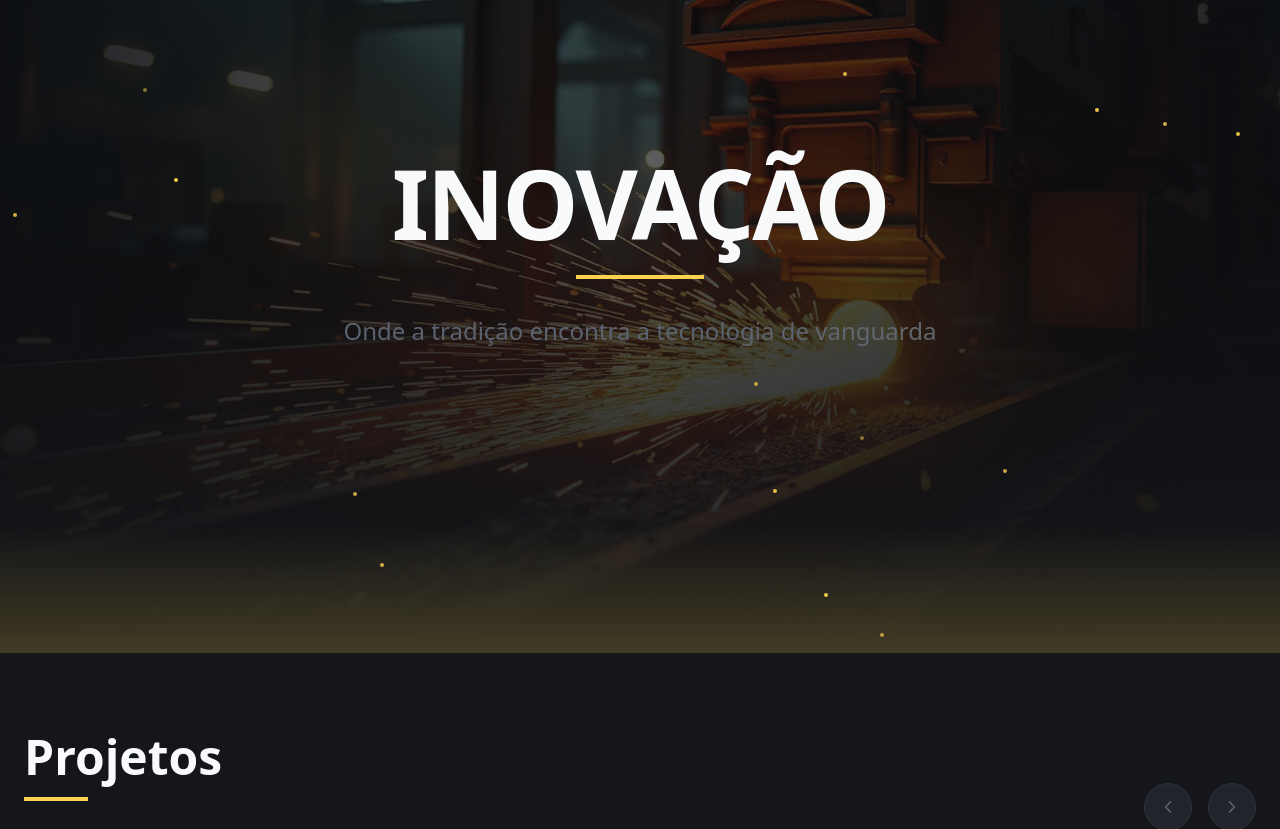
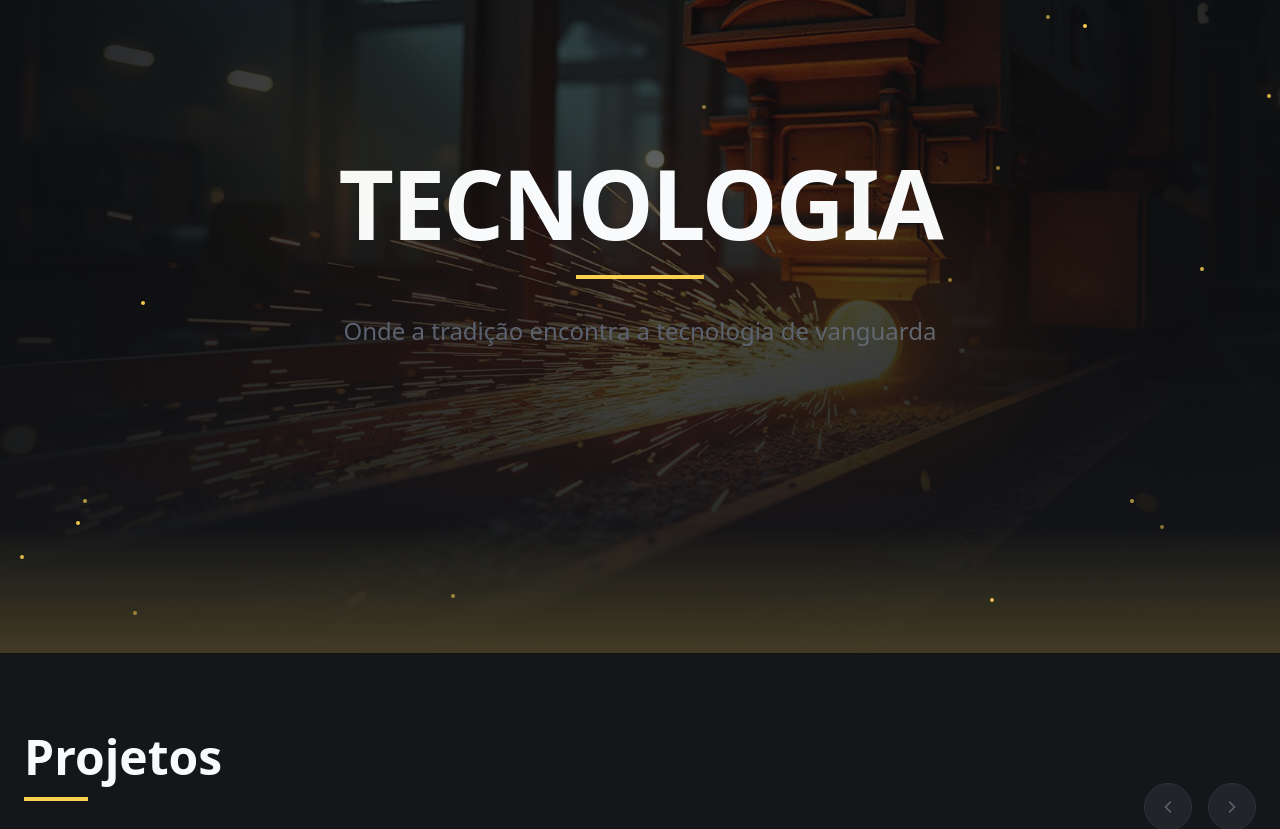
Before and after one commit to MarianaAMarqueS/aura-slide-folio, a React (Vite) app: page / in a window 1280 px wide. Shown: the part 2816-3645 px from the top of the page. Built offline with nearby package versions, Linux system fonts and the light colour scheme; the HTML template or start-up script is replaced by a standard one.

Commit message:
Add text animation

```diff
--- a/src/components/IndustrialHeroImage.tsx
+++ b/src/components/IndustrialHeroImage.tsx
@@ -3,6 +3,9 @@ import industrialHero from "@/assets/industrial-hero.jpg";
 
 const IndustrialHeroImage = () => {
   const [isVisible, setIsVisible] = useState(false);
+  const [currentWordIndex, setCurrentWordIndex] = useState(0);
+
+  const words = ["INOVAÇÃO", "SHAPE", "TECNOLOGIA"];
 
   useEffect(() => {
     const observer = new IntersectionObserver(
@@ -19,6 +22,14 @@ const IndustrialHeroImage = () => {
 
     return () => observer.disconnect();
   }, []);
+
+  useEffect(() => {
+    const interval = setInterval(() => {
+      setCurrentWordIndex((prevIndex) => (prevIndex + 1) % words.length);
+    }, 2500);
+
+    return () => clearInterval(interval);
+  }, [words.length]);
 
   return (
     <section
@@ -64,8 +75,8 @@ const IndustrialHeroImage = () => {
         <div className={`text-center transition-all duration-1000 delay-500 ${
           isVisible ? 'translate-y-0 opacity-100' : 'translate-y-10 opacity-0'
         }`}>
-          <h2 className="text-6xl md:text-8xl font-black text-foreground mb-6 tracking-tight">
-            INOVAÇÃO
+          <h2 className="text-6xl md:text-8xl font-black text-foreground mb-6 tracking-tight transition-all duration-500">
+            {words[currentWordIndex]}
           </h2>
           <div className="w-32 h-1 bg-consteel-gold mx-auto mb-8" />
           <p className="text-2xl text-consteel-light-gray max-w-2xl mx-auto leading-relaxed">
```
